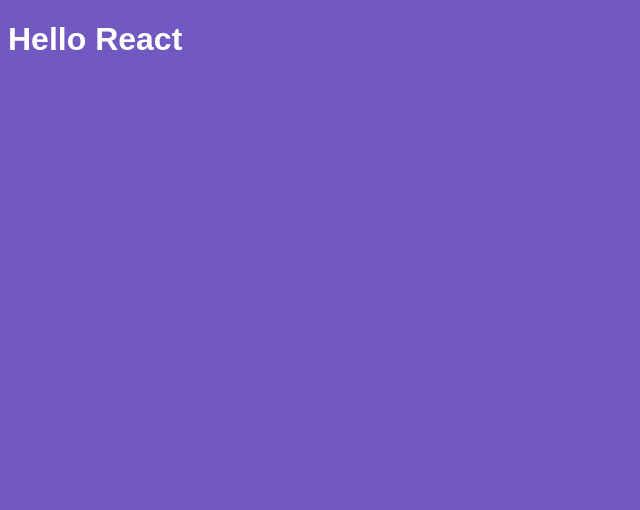
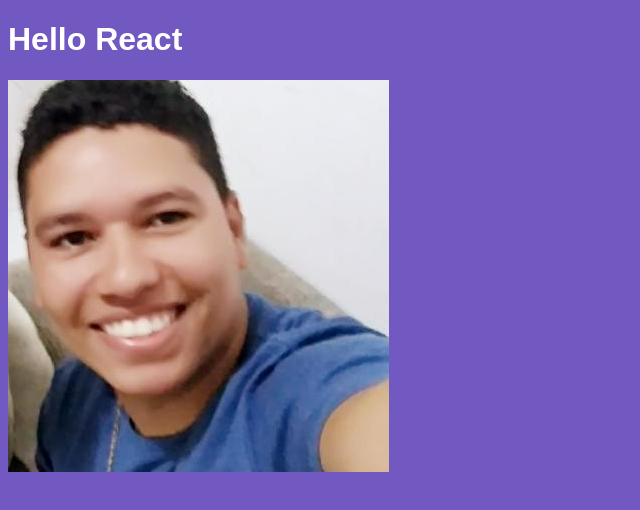
Before and after one commit to diegurm/bootcamp-introducao-react, a React app: page / in a window 1280 px wide. Shown: the top 510 px of the page, without its empty margins (0-640 px from the left). Built offline with nearby package versions, Linux system fonts and the light colour scheme.

Commit message:
Adicionado loader ao webpack de importacao de imagens

```diff
--- a/package.json
+++ b/package.json
@@ -13,6 +13,7 @@
     "@babel/preset-react": "^7.7.4",
     "babel-loader": "^8.0.6",
     "css-loader": "^3.3.2",
+    "file-loader": "^5.0.2",
     "style-loader": "^1.0.1",
     "webpack": "^4.41.2",
     "webpack-cli": "^3.3.10",
--- a/src/App.js
+++ b/src/App.js
@@ -1,8 +1,15 @@
 import React from "react";
-import './App.css';
+import "./App.css";
+
+import profile from './assets/profile.png';
 
 function App() {
-  return <h1>Hello React</h1>;
+  return (
+    <div>
+      <h1>Hello React</h1>
+      <img src={profile} alt="" />
+    </div>
+  );
 }
 
 export default App;
--- a/webpack.config.js
+++ b/webpack.config.js
@@ -21,6 +21,12 @@
       {
         test: /\.css$/,
         use: [{ loader: "style-loader" }, { loader: "css-loader" }]
+      },
+      {
+        test: /.*\.(gif|png|jpe?g)$/i,
+        use: {
+          loader: "file-loader"
+        }
       }
     ]
   }
```
Also changed, not shown: src/assets/profile.png (added).
